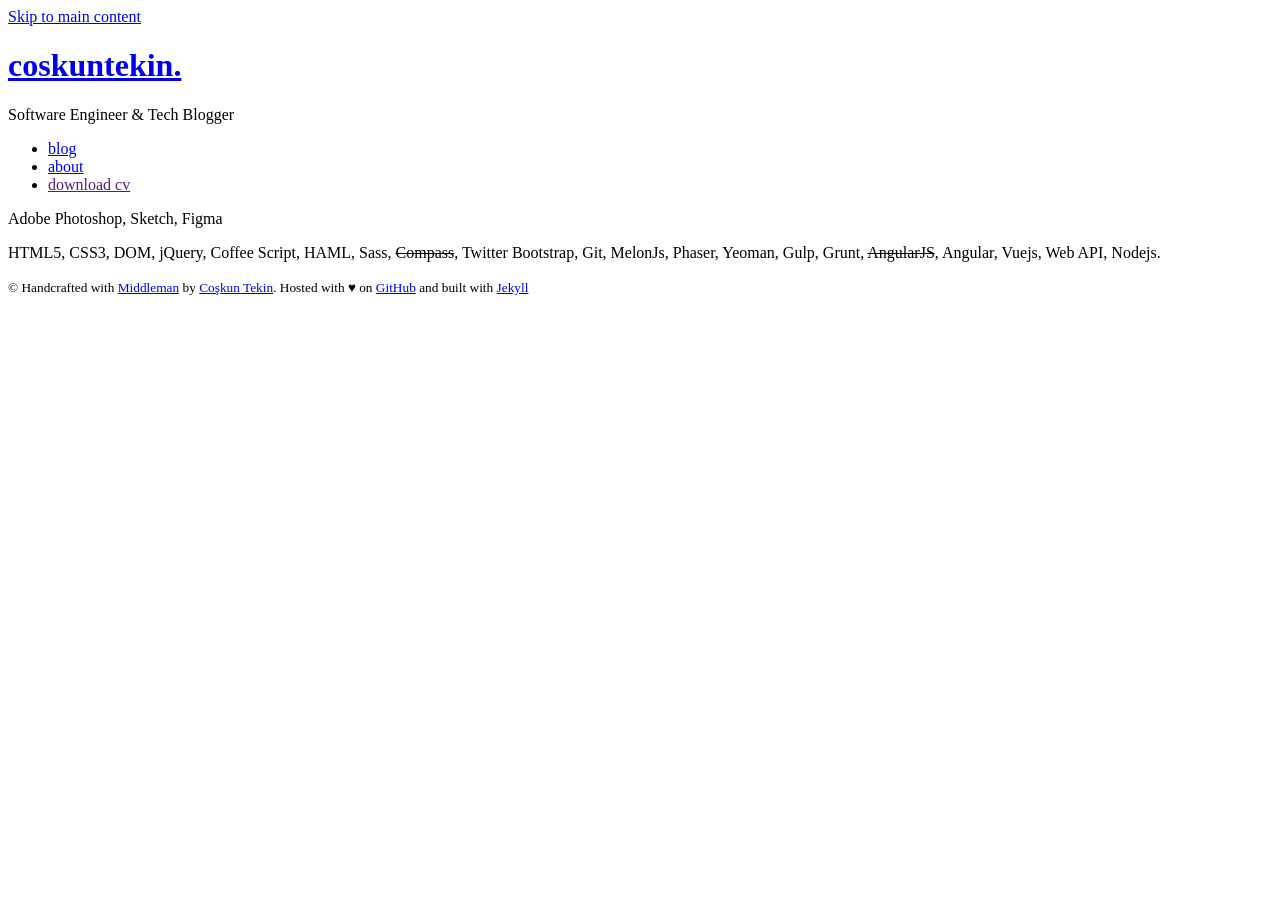
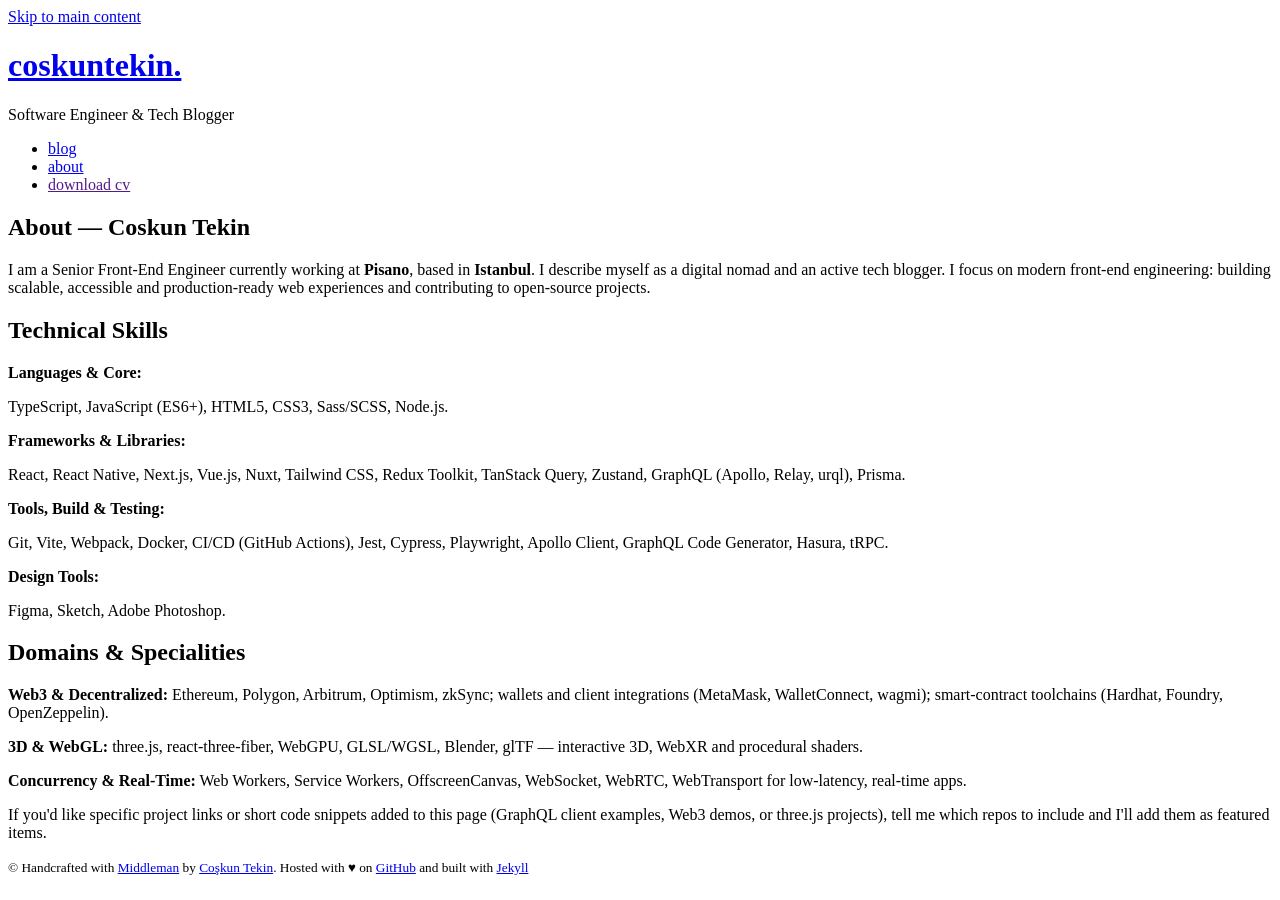
Before and after one commit to coskuntekin/coskuntekin.github.com, a Jekyll site: the page built from about.md, in a window 1280 px wide. Built offline with Jekyll 4.4.1, drawn with Linux system fonts in a browser that asks for light colours.

Commit message:
Add About, Contact, Projects, and Resume pages with content and structure

```diff
--- a/about.md
+++ b/about.md
@@ -1,9 +1,46 @@
 ---
 layout: page
+classes: about
 title: About
 permalink: /about/
 ---
 
-Adobe Photoshop, Sketch, Figma
+<div class="page-article">
+	<h1 class="page-title">About — Coskun Tekin</h1>
 
-HTML5, CSS3, DOM, jQuery, Coffee Script, HAML, Sass, ~~Compass~~, Twitter Bootstrap, Git, MelonJs, Phaser, Yeoman, Gulp, Grunt, ~~AngularJS~~, Angular, Vuejs, Web API, Nodejs.
+	<div class="page-content">
+		<p>
+			I am a Senior Front‑End Engineer currently working at <strong>Pisano</strong>, based in <strong>Istanbul</strong>. I describe myself as a digital nomad and an active tech blogger. I focus on modern front‑end engineering: building scalable, accessible and production‑ready web experiences and contributing to open‑source projects.
+		</p>
+
+		<h2>Technical Skills</h2>
+
+		<strong>Languages & Core:</strong>
+		<p>TypeScript, JavaScript (ES6+), HTML5, CSS3, Sass/SCSS, Node.js.</p>
+
+		<strong>Frameworks & Libraries:</strong>
+		<p>React, React Native, Next.js, Vue.js, Nuxt, Tailwind CSS, Redux Toolkit, TanStack Query, Zustand, GraphQL (Apollo, Relay, urql), Prisma.</p>
+
+		<strong>Tools, Build & Testing:</strong>
+		<p>Git, Vite, Webpack, Docker, CI/CD (GitHub Actions), Jest, Cypress, Playwright, Apollo Client, GraphQL Code Generator, Hasura, tRPC.</p>
+
+		<strong>Design Tools:</strong>
+		<p>Figma, Sketch, Adobe Photoshop.</p>
+
+		<h2>Domains & Specialities</h2>
+
+		<p>
+			<strong>Web3 & Decentralized:</strong> Ethereum, Polygon, Arbitrum, Optimism, zkSync; wallets and client integrations (MetaMask, WalletConnect, wagmi); smart‑contract toolchains (Hardhat, Foundry, OpenZeppelin).
+		</p>
+
+		<p>
+			<strong>3D & WebGL:</strong> three.js, react‑three‑fiber, WebGPU, GLSL/WGSL, Blender, glTF — interactive 3D, WebXR and procedural shaders.
+		</p>
+
+		<p>
+			<strong>Concurrency & Real‑Time:</strong> Web Workers, Service Workers, OffscreenCanvas, WebSocket, WebRTC, WebTransport for low‑latency, real‑time apps.
+		</p>
+
+		<p>If you'd like specific project links or short code snippets added to this page (GraphQL client examples, Web3 demos, or three.js projects), tell me which repos to include and I'll add them as featured items.</p>
+	</div>
+</div>
```
Also changed, not shown: contact.md (added, +23 -0 lines), projects.md (added, +37 -0 lines), resume.md (added, +26 -0 lines).
